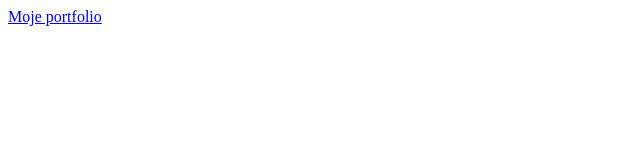
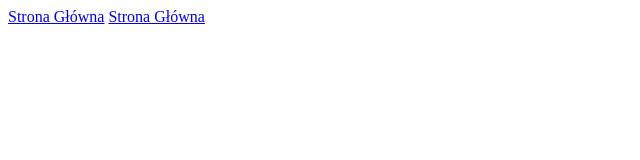
Before and after one commit to turkov1986/Marcin-projekt, a plain HTML site: page index.html in a window 1280 px wide. Shown: the whole page, without its empty margins (0-640 px from the left). Drawn offline with Linux system fonts and the light colour scheme.

Commit message:
upgrade nav

```diff
--- a/index.html
+++ b/index.html
@@ -14,7 +14,11 @@
     </header>
     <nav>
 
-        <a href="portfolio">Moje portfolio</a>
+        <a href="portfolio">Strona Główna</a>
+        <a href="portfolio">Strona Główna</a>
+
+
+
     </nav>
 <footer></footer>
 
```
